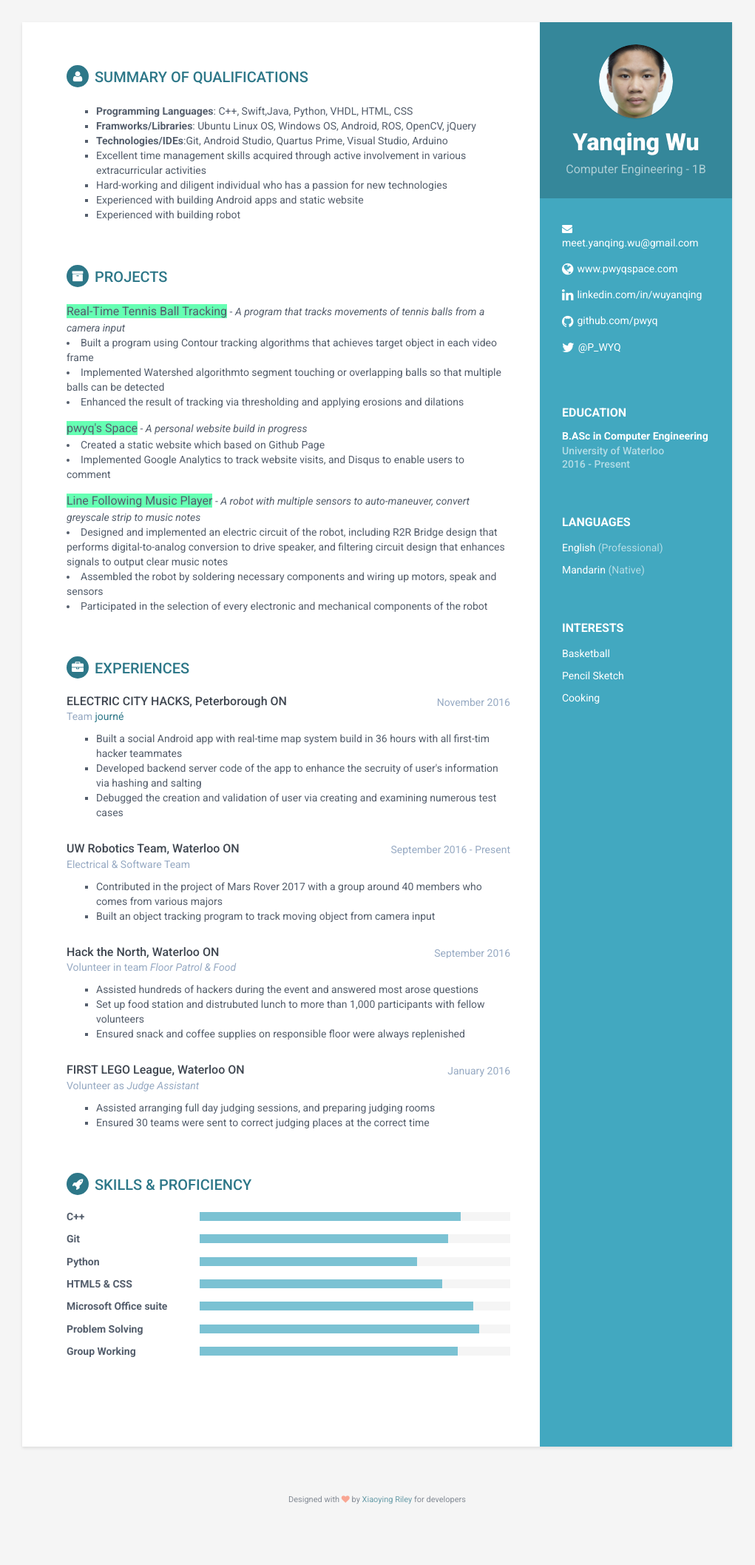
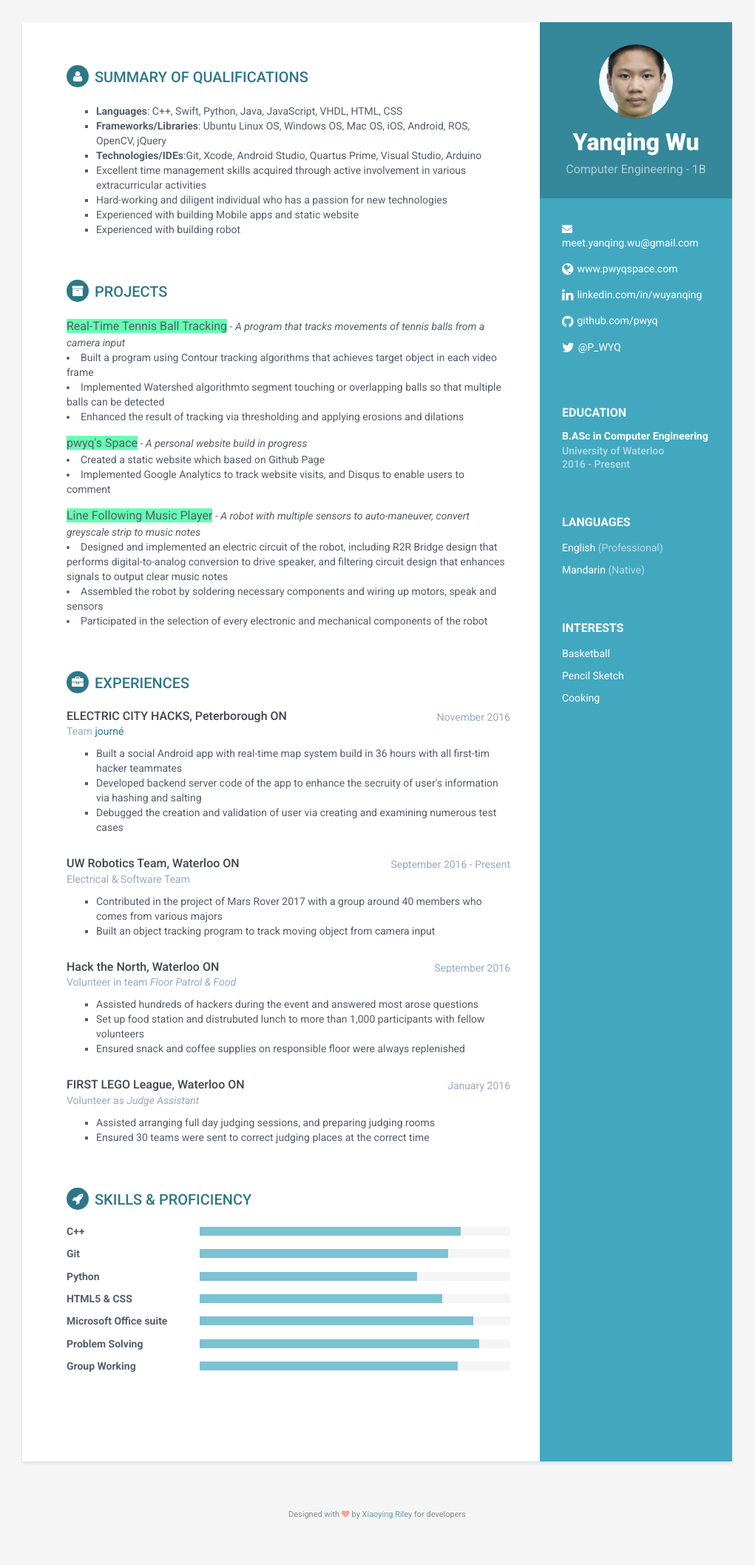
Before and after one commit to pwyq/blog, a Jekyll site: the page built from resume/index.html, in a window 1280 px wide. Shown: the whole page at 74% size, without its empty margins (130-1151 px from the left). Built offline with Jekyll 4.4.1, drawn with Linux system fonts in a browser that asks for light colours.

Commit message:
[update] ...

```diff
--- a/_includes/_resume/cv_Summary-of-Qualifications.html
+++ b/_includes/_resume/cv_Summary-of-Qualifications.html
@@ -2,12 +2,12 @@
 <h2 class="section-title"><i class="fa fa-user"></i>Summary of Qualifications</h2>
 <div class="summary">
 	<ul style="list-style-type:square">
-		<li><b>Programming Languages</b>: C++, Swift,Java, Python, VHDL, HTML, CSS</li>
-		<li><b>Framworks/Libraries</b>: Ubuntu Linux OS, Windows OS, Android, ROS, OpenCV, jQuery</li>
-		<li><b>Technologies/IDEs</b>:Git, Android Studio, Quartus Prime, Visual Studio, Arduino</li>
+		<li><b>Languages</b>: C++, Swift, Python, Java, JavaScript, VHDL, HTML, CSS</li>
+		<li><b>Frameworks/Libraries</b>: Ubuntu Linux OS, Windows OS, Mac OS, iOS, Android, ROS, OpenCV, jQuery</li>
+		<li><b>Technologies/IDEs</b>:Git, Xcode, Android Studio, Quartus Prime, Visual Studio, Arduino</li>
 		<li>Excellent time management skills acquired through active involvement in various extracurricular activities</li>
 		<li>Hard-working and diligent individual who has a passion for new technologies</li>
-		<li>Experienced with building Android apps and static website</li>
+		<li>Experienced with building Mobile apps and static website</li>
 		<li>Experienced with building robot</li>
 	</ul>
 </div><!--//summary-->
```
